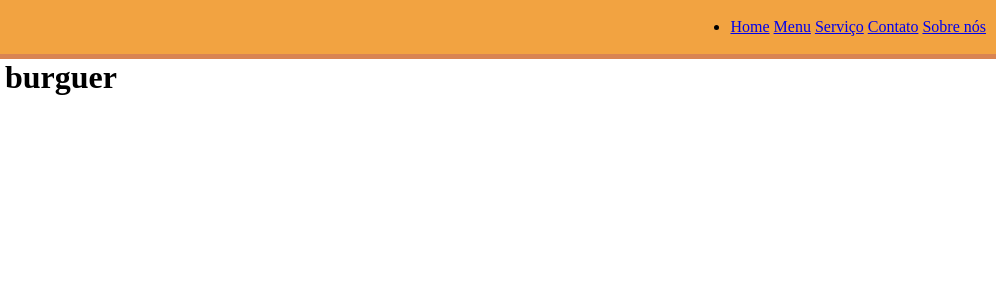
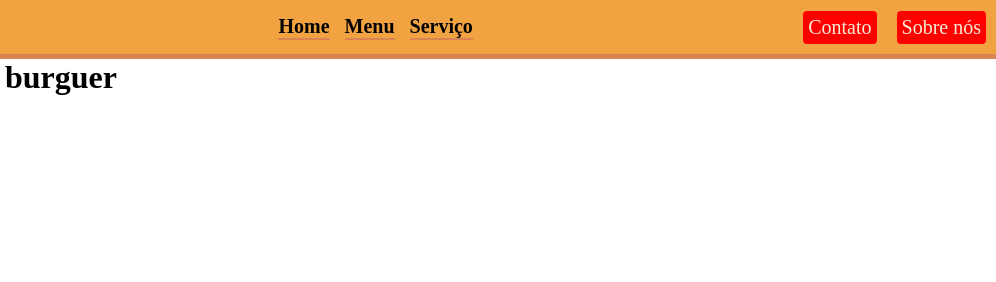
Before and after one commit to nikai97/Projeto-Goat-Burguer, a plain HTML site: page index.html in a window 1280 px wide. Shown: the top 282 px of the page, 284-1280 px from the left. Drawn offline with Linux system fonts and the light colour scheme.

Commit message:
correção cabeçalho

```diff
--- a/index.html
+++ b/index.html
@@ -14,13 +14,16 @@
                 <h1>GOATBurguer</h1>
             </div>
 
-            <ul>
-                <li>
-                    <a href="/">Home</a>
+                    <div class="cabecalho-menu">
+                        <a href="/">Home</a>
                     <a href="/">Menu</a>
                     <a href="/">Serviço</a>
-                    <a href="/">Contato</a>
+                    </div>
+
+                    <div class="cabecalho-ctt">
+                        <a href="/">Contato</a>
                     <a href="/">Sobre nós</a>
+                    </div>
                 </li>
             </ul>
         </div>
--- a/style.css
+++ b/style.css
@@ -27,3 +27,40 @@
     gap: 10px;
     align-items: center;
 }
+
+.cabecalho ul {
+    list-style: none;
+}
+
+.cabecalho a {
+    text-decoration: none;
+    color: black;
+}
+
+.cabecalho-ctt {
+    display: flex;
+    justify-content: space-between;
+    align-items: center;
+    gap: 20px;
+}
+
+.cabecalho-menu {
+    display: flex;
+    justify-content: center;
+    align-items: center;
+    gap: 15px;
+}
+
+.cabecalho-ctt a {
+    background-color: red;
+    color: antiquewhite;
+    padding: 5px;
+    border-radius: 4px;
+    font-size: 20px;
+}
+
+.cabecalho-menu a {
+    font-size: 20px;
+    font-weight: bold;
+    border-bottom: 2px #D98452 solid;
+}
```
